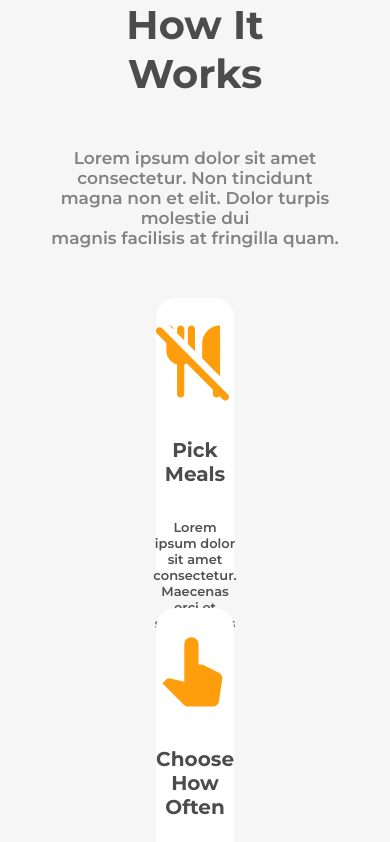
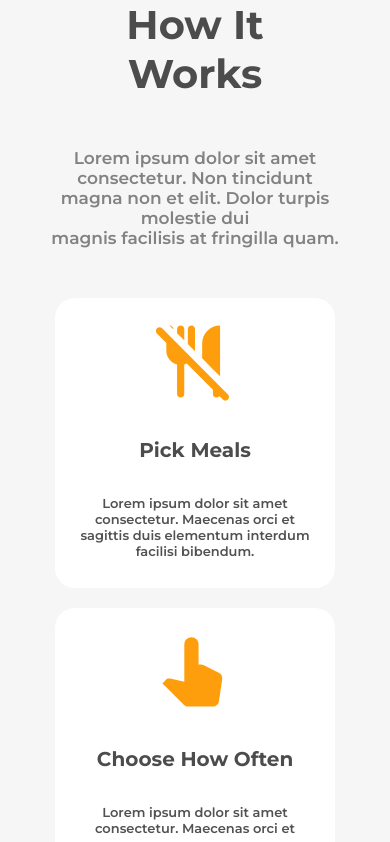
Before and after one commit to mambachristophersteven/react-restaurant-landing-page, a React (Create React App) app: page / in a window 390 px wide. Shown: the part 2243-3085 px from the top of the page. Built offline with nearby package versions, Linux system fonts and the light colour scheme.

Commit message:
ProgressCard mobile view finished

```diff
--- a/src/Components/ProgressCard/ProgressCard.css
+++ b/src/Components/ProgressCard/ProgressCard.css
@@ -48,3 +48,9 @@
         font-size: 13px;
     }
 }
+
+@media screen and (max-width: 760px){
+    .progress-card{
+        width: 90%;
+    }
+}
```
